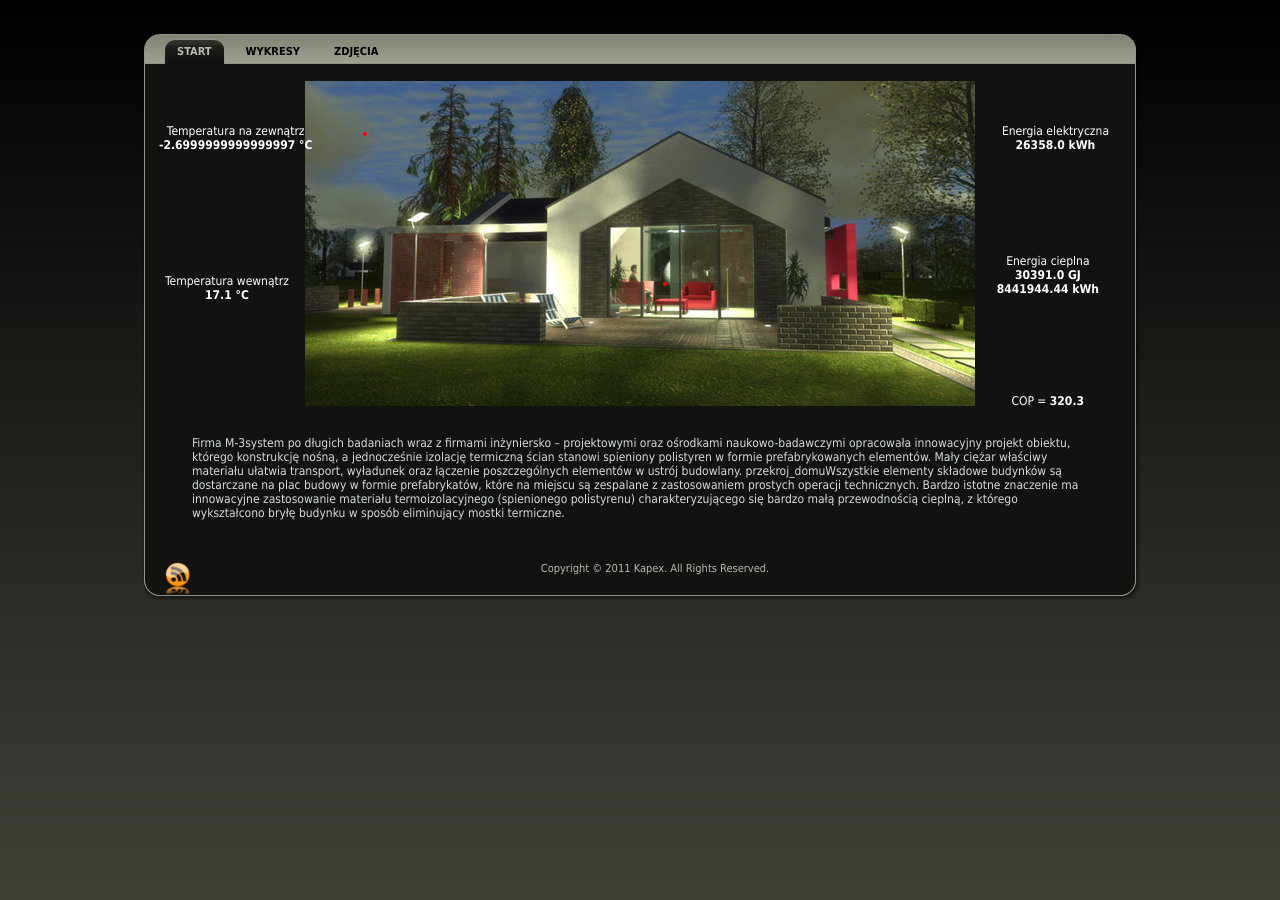
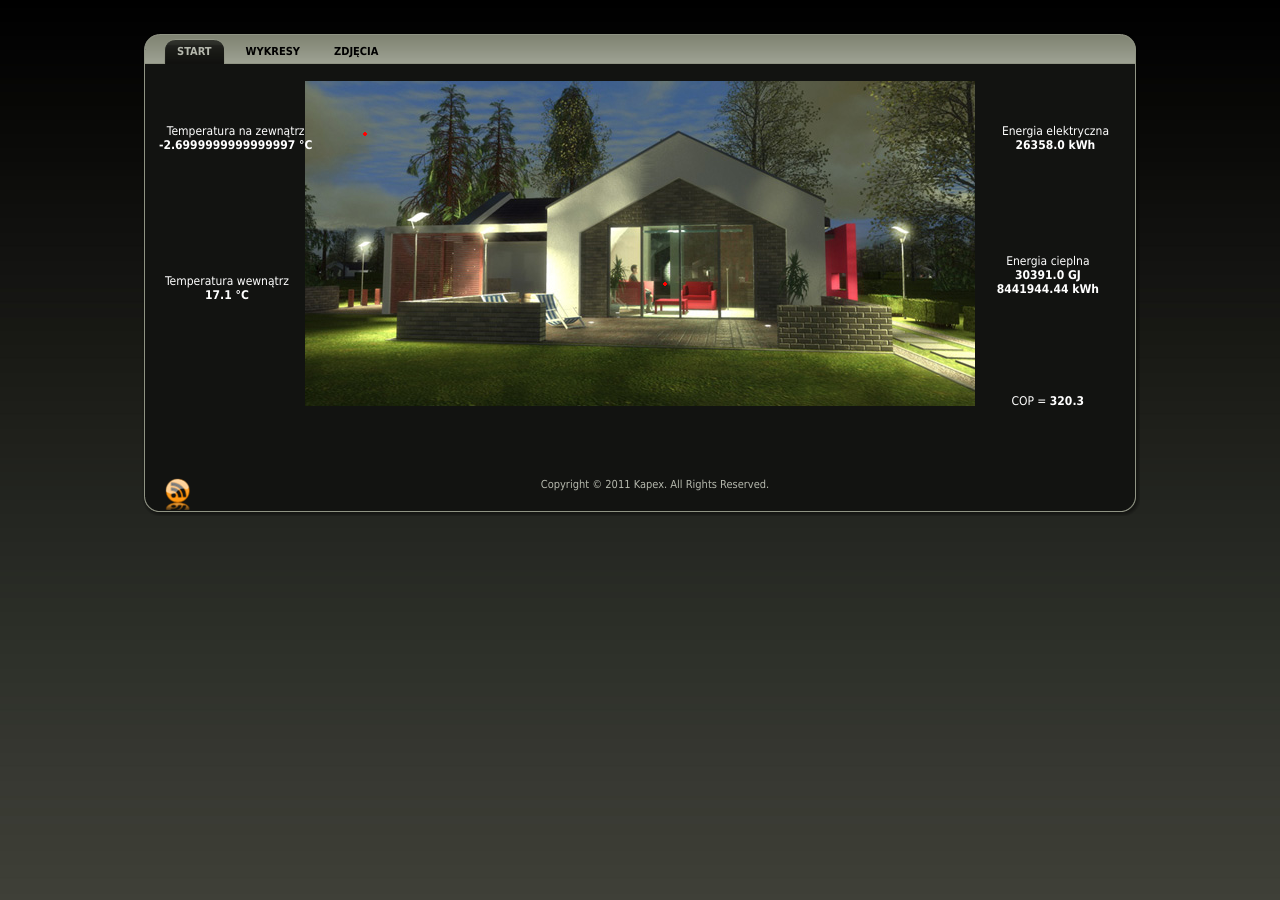
Before and after one commit to figield/Wawel, a Django app: page / in a window 1280 px wide. Run offline with Django 3.2, Linux system fonts and the light colour scheme; data comes from the database, SQL or seed files in the repository; parts of the project's set-up code (start-up, migrations or seed data) failed here and were passed over.

Commit message:
edit index file

```diff
--- a/wawel/templates/polls/index.html
+++ b/wawel/templates/polls/index.html
@@ -63,7 +63,7 @@ function update_temp(Id) {
     <div class="art-PostContent">
 		<div align="left" style="padding-top:30px; padding-bottom:0px; padding-left:30px; padding-right:30px">
             <span>
-             Firma M-3system po długich badaniach wraz z firmami inżyniersko – projektowymi oraz ośrodkami naukowo-badawczymi opracowała innowacyjny projekt obiektu, którego konstrukcję nośną, a jednocześnie izolację termiczną ścian stanowi spieniony polistyren w formie prefabrykowanych elementów. Mały ciężar właściwy materiału ułatwia transport, wyładunek oraz łączenie poszczególnych elementów w ustrój budowlany. przekroj_domuWszystkie elementy składowe budynków są dostarczane na plac budowy w formie prefabrykatów, które na miejscu są zespalane z zastosowaniem prostych operacji technicznych. Bardzo istotne znaczenie ma innowacyjne zastosowanie materiału termoizolacyjnego (spienionego polistyrenu) charakteryzującego się bardzo małą przewodnością cieplną, z którego wykształcono bryłę budynku w sposób eliminujący mostki termiczne.
+
             </span>
         </div>
     </div>
```
